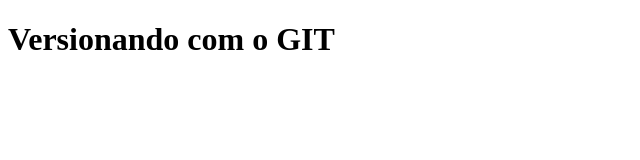
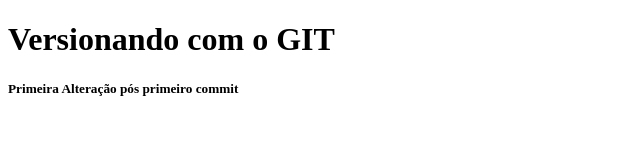
Before and after one commit to italocruuz/lab, a plain HTML site: page index.html in a window 1280 px wide. Shown: the whole page, without its empty margins (0-640 px from the left). Drawn offline with Linux system fonts and the light colour scheme.

Commit message:
Segundo commit alteração index

```diff
--- a/index.html
+++ b/index.html
@@ -7,5 +7,6 @@
 </head>
 <body>
     <h1>Versionando com o GIT</h1>
+    <h5>Primeira Alteração pós primeiro commit</h5>
 </body>
 </html>
```
